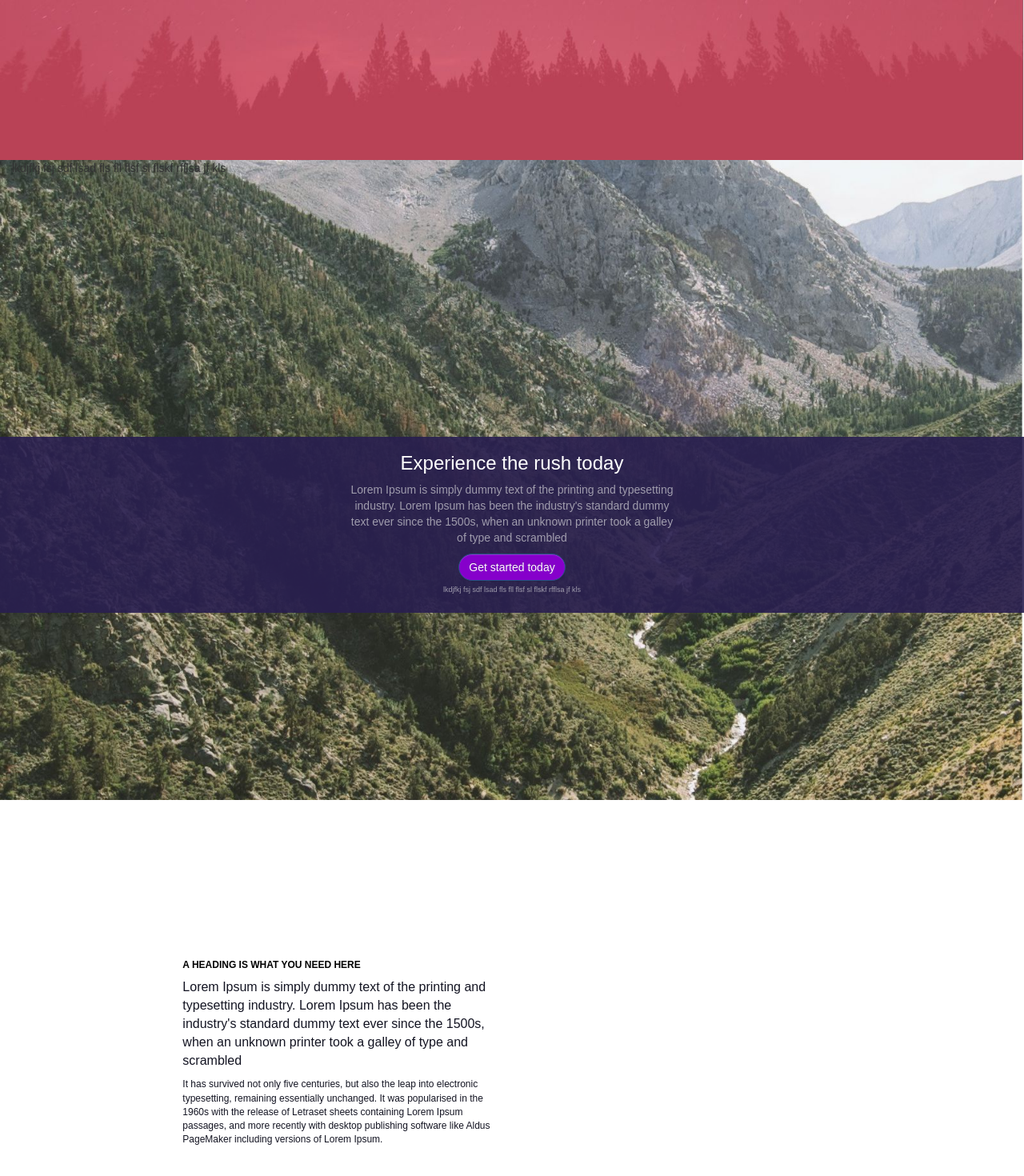
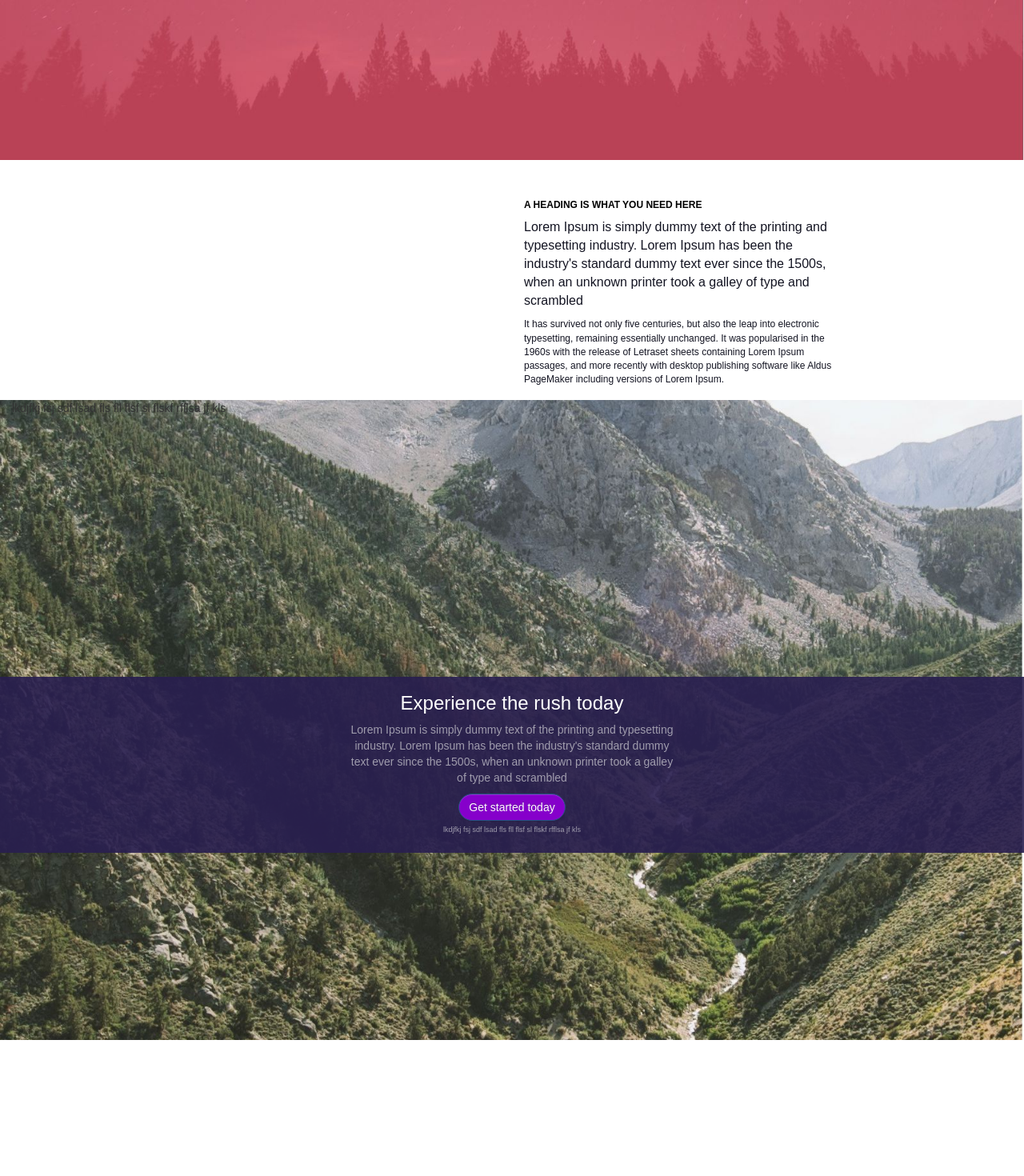
Before and after one commit to rafalmiler77/pex-landingPage, a React (Create React App) app: page / in a window 1280 px wide. Shown: the part 1200-2670 px from the top of the page at 80% size. After the commit the page ends 2500 px from the top, so only its background shows below. Built offline with nearby package versions, Linux system fonts and the light colour scheme.

Commit message:
LayerFour styling

```diff
--- a/src/App.css
+++ b/src/App.css
@@ -19,8 +19,6 @@
   margin-top: 5px;
 }
 
-
-
 .rectInLayer2 {
   background-color: rgba(41, 31, 79, 0.9);
   height: 220px;
@@ -36,10 +34,6 @@
   color: rgba(237, 237, 237, 0.6)
 }
 
-.whiteLayer {
-  height: 500px;
-}
-
 .button-layer2 {
   text-align: center;
 }
@@ -50,23 +44,6 @@
   font-size: 0.9rem;
   clear: both;
   margin-top: 5px;
-}
-.whiteLayer h4 {
-  text-transform: uppercase;
-  font-weight: 600;
-  font-size: 1.2rem;
-  color: black;
-  margin-top: 200px
-}
-.whiteLayer p:nth-child(2) {
-  font-weight: 200;
-  font-size: 1.6rem;
-  color: rgba(6, 7, 22, 0.95)
-}
-.whiteLayer p:nth-child(3) {
-  font-weight: 100;
-  font-size: 1.2rem;
-  color: rgba(6, 7, 22, 0.95)
 }
 
 @media screen and (max-width: 768px) {
--- a/src/App.js
+++ b/src/App.js
@@ -4,6 +4,7 @@ import {NavbarView} from './navbar-view'
 import { LayerOneView } from './layerOne-view'
 import { LayerTwoView } from './layerTwo-darkblue-view'
 import { LayerThreeView } from './layerThree-pinkTrees-view'
+import { LayerFourView } from './layerFour-view'
 import './App.css';
 
 class App extends Component {
@@ -17,6 +18,7 @@ class App extends Component {
         <LayerOneView/>
         <LayerTwoView/>
         <LayerThreeView/>
+        <LayerFourView/>
 
         <Row className="show-grid" style={{
           background: 'url("' + process.env.PUBLIC_URL + '/images/layer2.jpeg") no-repeat center center',
@@ -39,19 +41,6 @@ class App extends Component {
             </Col>
           </Row>
         </Row>
-        <Row id="howItWorks" className="whiteLayer">
-          <Col xs={8} xsOffset={1} sm={6} smOffset={1} md={4} mdOffset={2} lg={4} lgOffset={2}>
-            <h4>A heading is what you need here</h4>
-            <p>Lorem Ipsum is simply dummy text of the printing and typesetting industry. Lorem Ipsum has been the
-              industry's standard dummy text ever since the 1500s, when an unknown printer took a galley of type and
-              scrambled</p>
-            <p> It has survived not only five centuries, but also the leap into electronic typesetting, remaining
-              essentially unchanged. It was popularised in the 1960s with the release of Letraset sheets containing
-              Lorem Ipsum passages, and more recently with desktop publishing software like Aldus PageMaker including
-              versions of Lorem Ipsum.</p>
-          </Col>
-        </Row>
-
       </Grid>
     );
   }
--- a/src/layerFour-view/LayerFourView.css
+++ b/src/layerFour-view/LayerFourView.css
@@ -0,0 +1,20 @@
+.whiteLayerFour {
+  height: 300px;
+}
+.whiteLayerFour h4 {
+  text-transform: uppercase;
+  font-weight: 600;
+  font-size: 1.2rem;
+  color: black;
+  margin-top: 50px
+}
+.whiteLayerFour p:nth-child(2) {
+  font-weight: 200;
+  font-size: 1.6rem;
+  color: rgba(6, 7, 22, 0.95)
+}
+.whiteLayerFour p:nth-child(3) {
+  font-weight: 100;
+  font-size: 1.2rem;
+  color: rgba(6, 7, 22, 0.95)
+}
--- a/src/layerFour-view/LayerFourView.js
+++ b/src/layerFour-view/LayerFourView.js
@@ -1,3 +1,27 @@
 /**
  * Created by rafael on 09.02.17.
  */
+import React from 'react'
+import { Row, Col } from 'react-bootstrap'
+import './LayerFourView.css';
+
+class LayerFourView extends React.Component {
+  render() {
+    return (
+      <Row id="howItWorks" className="whiteLayerFour">
+        <Col xs={6} xsOffset={6} sm={6} smOffset={6} md={6} mdOffset={6} lg={4} lgOffset={6}>
+          <h4>A heading is what you need here</h4>
+          <p>Lorem Ipsum is simply dummy text of the printing and typesetting industry. Lorem Ipsum has been the
+            industry's standard dummy text ever since the 1500s, when an unknown printer took a galley of type and
+            scrambled</p>
+          <p> It has survived not only five centuries, but also the leap into electronic typesetting, remaining
+            essentially unchanged. It was popularised in the 1960s with the release of Letraset sheets containing
+            Lorem Ipsum passages, and more recently with desktop publishing software like Aldus PageMaker including
+            versions of Lorem Ipsum.</p>
+        </Col>
+      </Row>
+    )
+  }
+}
+
+export default LayerFourView
--- a/src/layerFour-view/index.js
+++ b/src/layerFour-view/index.js
@@ -1,3 +1,4 @@
 /**
  * Created by rafael on 09.02.17.
  */
+export { default as LayerFourView } from './LayerFourView'
```
